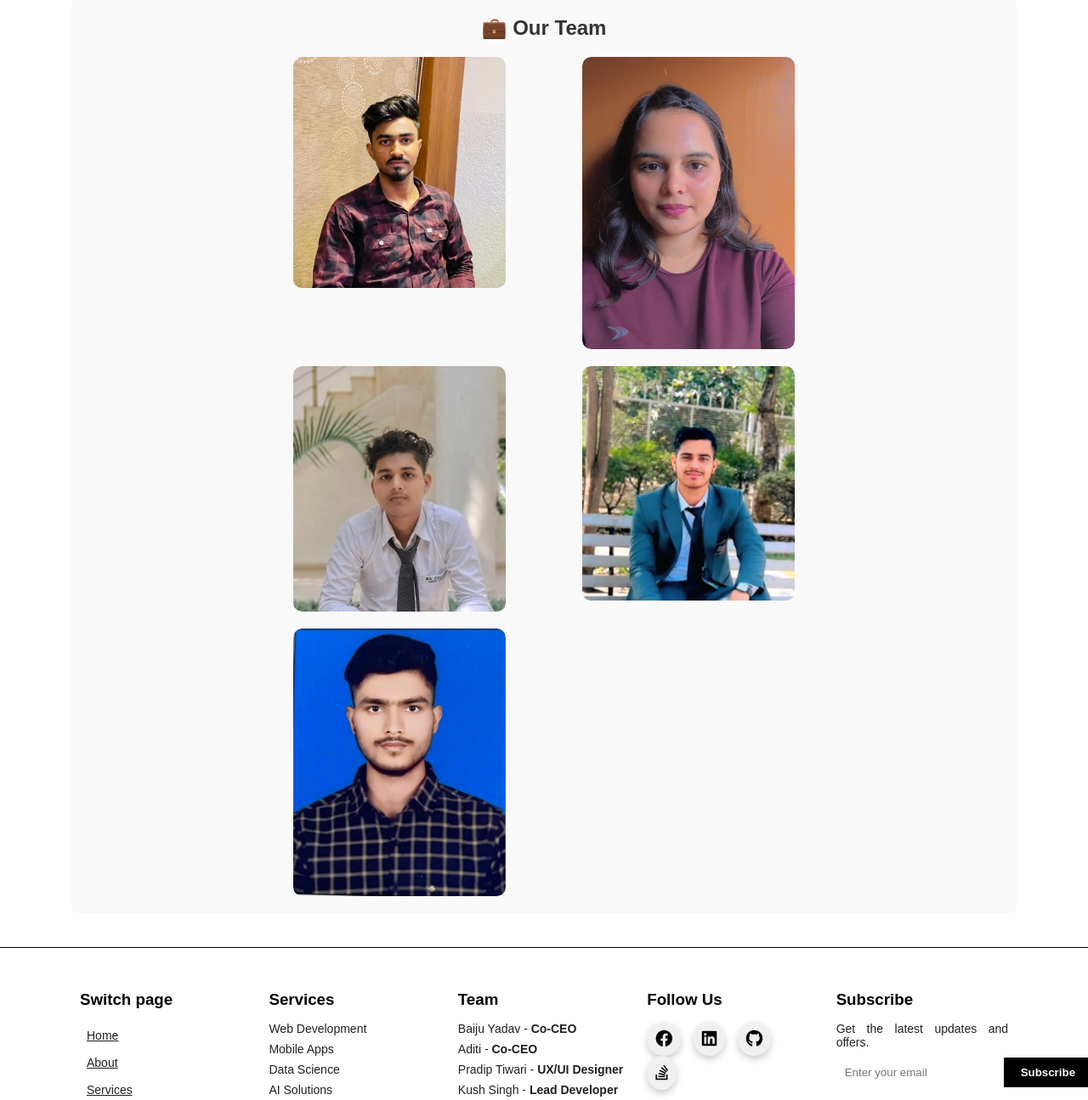
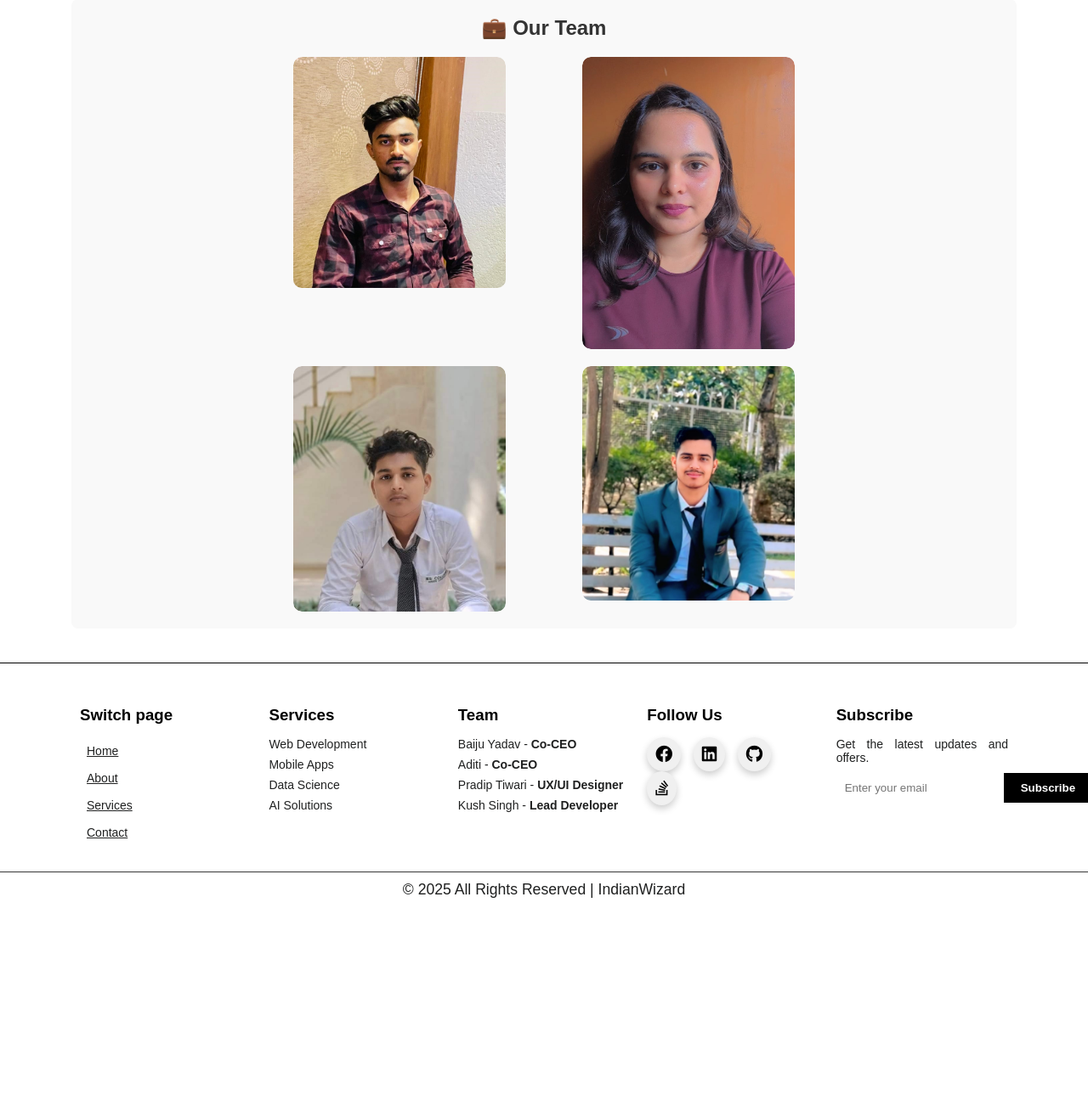
Before and after one commit to Baiju2005/IndianWizard, a Flask app: page /about in a window 1280 px wide. Shown: the part 1578-2873 px from the top of the page at 85% size. After the commit the page ends 2635 px from the top, so only its background shows below. Run offline with Flask 3, Linux system fonts and the light colour scheme.

Commit message:
Update about.html

```diff
--- a/templates/about.html
+++ b/templates/about.html
@@ -158,14 +158,6 @@
                         <p>Lead Developer</p>
                     </div>
                 </div>
-
-                <div class="team-card">
-                    <img src="../static/image/Manu.jpg" alt="Team Member 4">
-                    <div class="info">
-                        <h2>Manu Yadav</h2>
-                        <p>App Developer</p>
-                    </div>
-                </div>
             </div>
         </section>
     </main>
```
